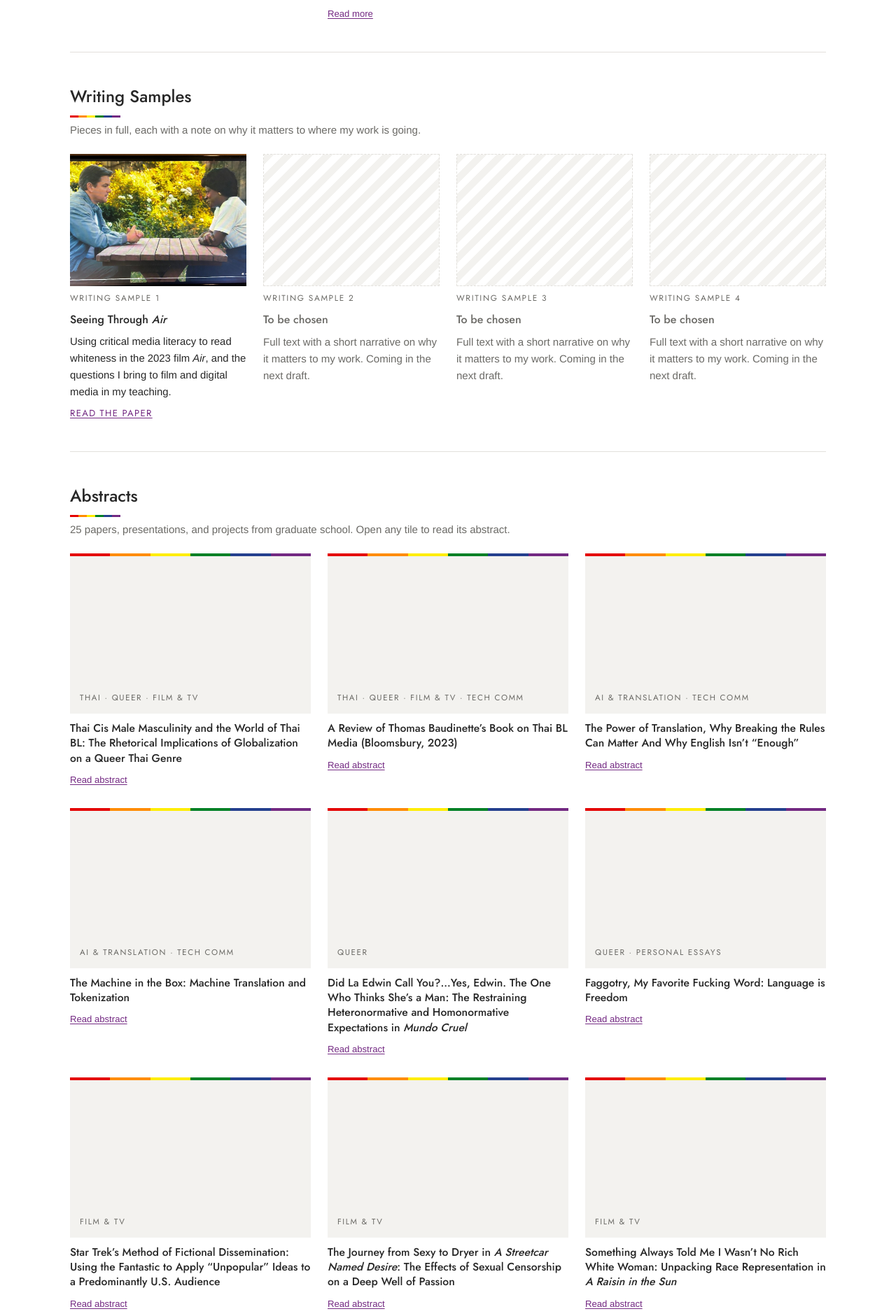
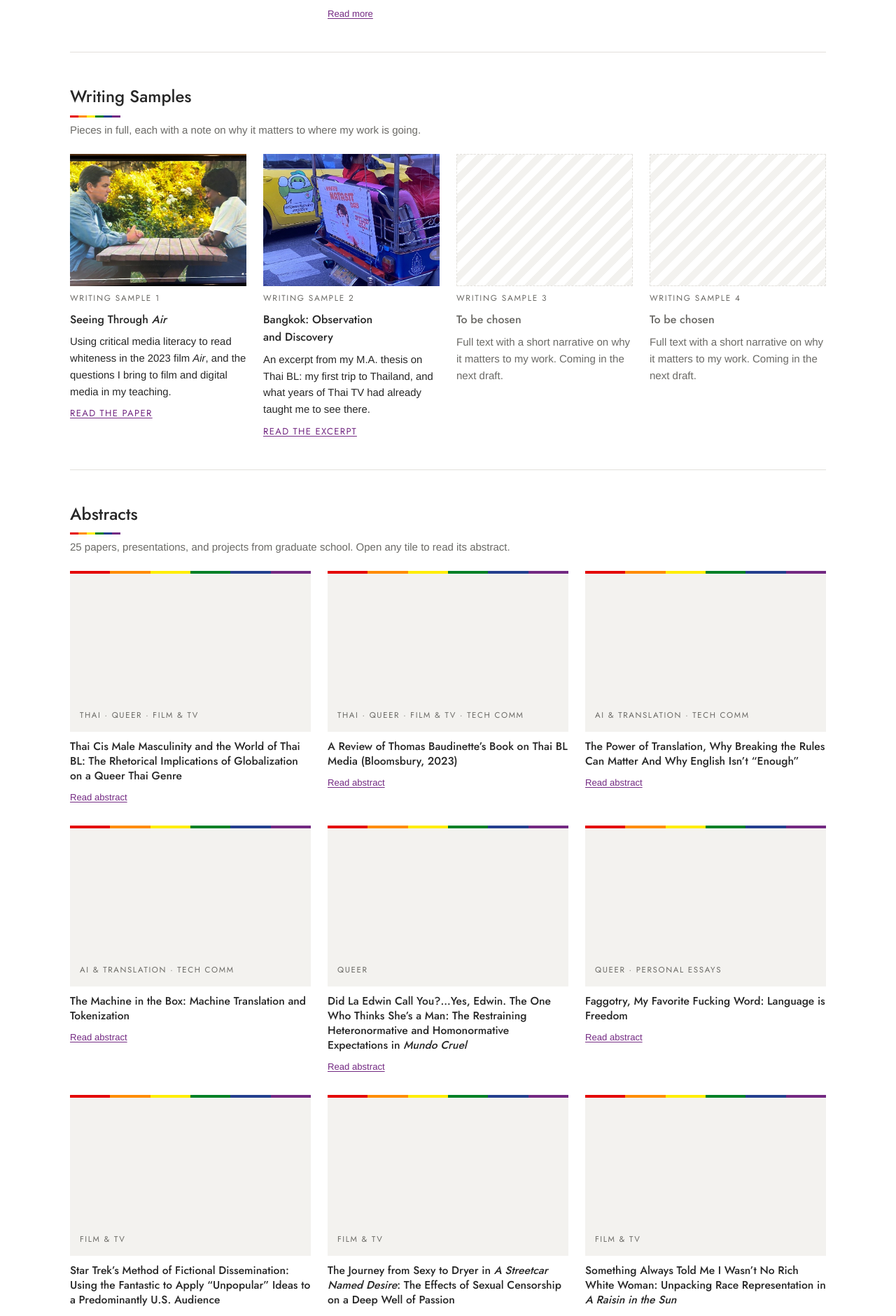
Before and after one commit to prof-richriddle/portfolio, a Jekyll site: the page built from portfolio.html, in a window 1280 px wide. Shown: the part 1662-3543 px from the top of the page at 70% size. Built offline with Jekyll 4.4.1, drawn with Linux system fonts in a browser that asks for light colours.

Commit message:
Draft: Bangkok thesis excerpt; remove as-submitted notes (not live)
Co-Authored-By: Claude Opus 5.5 <noreply@anthropic.com>
Claude-Session: https://claude.ai/code/session_01LKxkcfdpkeKgywibvvsXFB

```diff
--- a/assets/css/style.css
+++ b/assets/css/style.css
@@ -284,3 +284,9 @@ nav.top a[aria-current="page"] { color: var(--accent); }
 .sample a.read { font-family: var(--display); font-size: .82rem; letter-spacing: .1em; text-transform: uppercase; color: var(--accent); }
 .sample p.teaser { margin: 0; font-size: .93rem; }
 .sample h3 a { color: var(--fg); text-decoration: none; } .sample h3 a:hover, .sample h3 a:focus-visible { text-decoration: underline; }
+.paper .fig { margin: 6px 0; }
+.paper .fig img { margin: 0; }
+.paper .fig figcaption { font-size: .85rem; font-style: italic; color: var(--muted); margin-top: 6px; text-align: center; }
+.fig-pair { display: grid; grid-template-columns: repeat(auto-fit, minmax(min(100%, 240px), 1fr)); gap: 14px; align-items: start; }
+.paper blockquote { margin: 0 0 0 2em; }
+.paper blockquote p { font-size: .98rem; }
--- a/portfolio.html
+++ b/portfolio.html
@@ -74,7 +74,15 @@ title: Portfolio
       <p class="teaser">Using critical media literacy to read whiteness in the 2023 film <i>Air</i>, and the questions I bring to film and digital media in my teaching.</p>
       <a class="read" href="{{ '/sample-air.html' | relative_url }}" aria-label="Read the paper: Seeing Through Air">Read the paper</a>
     </div>
-    {% for i in (2..4) %}
+    <!-- Writing sample 2 -->
+    <div class="sample">
+      <a href="{{ '/sample-bangkok.html' | relative_url }}" tabindex="-1" aria-hidden="true"><img class="sample-img" src="{{ '/assets/images/samples/bkk-tuktuk.jpg' | relative_url }}" alt="" loading="lazy"></a>
+      <p class="kind">Writing sample 2</p>
+      <h3><a href="{{ '/sample-bangkok.html' | relative_url }}">Bangkok: Observation and Discovery</a></h3>
+      <p class="teaser">An excerpt from my M.A. thesis on Thai BL: my first trip to Thailand, and what years of Thai TV had already taught me to see there.</p>
+      <a class="read" href="{{ '/sample-bangkok.html' | relative_url }}" aria-label="Read the excerpt: Bangkok, Observation and Discovery">Read the excerpt</a>
+    </div>
+    {% for i in (3..4) %}
     <div class="sample">
       <div class="sample-band" aria-hidden="true"></div>
       <p class="kind">Writing sample {{ i }}</p>
--- /dev/null
+++ b/sample-bangkok.html
@@ -0,0 +1,79 @@
+---
+layout: default
+title: "Writing Sample: Bangkok, Observation and Discovery"
+---
+<!-- ===== WRITING SAMPLE 2 ===== -->
+<article class="paper">
+  <p class="kind"><a href="{{ '/portfolio.html#samples' | relative_url }}">← Back to Writing Samples</a></p>
+  <h1>Bangkok, Thailand – Observation and Discovery</h1>
+  <p class="meta">Rich Riddle · Excerpt from Chapter 4 of my M.A. thesis on Thai BL, 2023</p>
+
+  <aside class="why">
+    <h2>Why this piece <span class="draft">Draft</span></h2>
+    <p>This excerpt comes from my M.A. thesis, an autoethnography about how Thai BL changed the way I see gender, religion, and my own country. In July 2022, I went to Thailand for the first time. This section records what I observed there: places and things, not people. It’s where my work in Thailand starts, and it’s work I plan to keep doing, reading Thai media and the culture around it without only using a US lens.</p>
+  </aside>
+
+<p>Ultimately as the world progressed through COVID, and I finished my undergraduate studies and began my career in academia as a student of rhetoric and composition, Thailand would eventually open itself up again to foreign visitors. It is here that Thai BL had a huge and outstanding impact on my life. Mr. Homebody himself would be traveling overseas for the first time, alone, to a new place, although as I found out—thanks to thousands of hours of Thai television—not entirely unfamiliar.</p>
+<p>When I first arrived in Thailand in July 2022, I was surprised to see Thai BL stars on so many public advertisements. I saw them in the mall, on the sky train (an elevated rapid transit system officially called BTS), and on billboards and tuktuks alike. Shown below is the birthday wish for the actor “Nat” Natasitt Uareksit known for his roles in Thai BL series, like <i>Why R U?</i> (2020), <i>Y-Destiny</i> (2021), and <i>Cutie Pie</i> (2022). (The angle captured was not ideal, but the tuktuk was moving and I only had side access from the pedestrian sidewalk.)</p>
+<figure class="fig">
+  <img src="{{ '/assets/images/samples/bkk-tuktuk.jpg' | relative_url }}" width="777" height="583" loading="lazy" alt="The back of a tuktuk in Bangkok traffic, with a pink sign reading “Happy Natasit Day” and a photo of the actor.">
+  <figcaption>Figure 13 “Nat” Natasitt Uareksit Wished a Happy Birthday on the Back of a Tuktuk</figcaption>
+</figure>
+<p>Peter Jackson in 1999 discussed how Thailand addressed the HIV/AIDS epidemic. Although I acknowledge that prejudice against queer folk still exists in Thailand, I found Thai society was remarkably integrated in terms of protecting vulnerable populations. There seems to be a blend of both private interests and public systems that support sexual well-being in tandem. When I expressed interest in visiting Thailand to visit potential places to live and work in or around the gay district of Bangkok, sĕe lom (<span lang="th">สีลม</span>) (often written as Silom), Teacher Nick provided a list of suggestions. One that he insisted on was a favorite neighborhood restaurant, Cabbages &amp; Condoms (CC). CC started in the 1970s as a humble vegetable stand that sold “vegetables, along with lace panties, T-shirts, key chains, condoms, and oral contraceptives.” It has supported safe sex and family planning for decades. It has expanded to different regions, and countries, but the original location in Bangkok still exists. As stated on their website, CC considers itself “a ‘Business for Social Progress’, and all profits support The Population &amp; Community Development Association (PDA) and its programs in primary health, education, HIV/AIDS, rural development, environment and water etc.” It was shocking, almost, to my American eyes that a company in Thailand was so progressive.</p>
+<p>I would later learn that CC’s founder, Mechai Viravaidya, aka Mr. Condom, also served in public roles such as senator, minister for “tourism, information and AIDS,” surviving, politically, through multiple military coups, and as part of an NGO. In 2007 Viravaidya’s organization, PDA, “was awarded the 2007 Bill &amp; Melinda Gates Foundation's Gates Award [for Global Health] in recognition of its pioneering work in family planning and HIV/AIDS prevention. This award came with funds of $1,000,000” (Viravaidya). Perhaps if I had known in advance that Viravaidya was such a prolific advocate, I would have been less shocked to see a two-story digital billboard advocating for the LGBTQ+ community use of PrEP (a way to prevent the contraction of HIV) and condoms for the safest sex possible.</p>
+<p>Having studied Thai language, Thai BL, and about Thailand in general from afar, it took going there to realize how very stuck in a US/Western view of the world—of the US and its “superior” nature—I truly was. Before going to Thailand, before even starting graduate school, I thought that perhaps I was just too much of a “fanboy” to ever look at the situation without bias. I discovered it was not so difficult.</p>
+<p>It was humbling to realize how, in some ways, we—the great US—are much farther behind Thailand. Years behind. In 1991, a five-year-old Megan Phelps-Roper, a former member of the Westboro Baptist Church, held up a sign in the US that said “Gays Are Worthy of Death (ROM. 1:32)” (Padawer). I did not hold up that sign as a young child, but in the late 80s and early 90s I was taken to anti-abortion protests. I did hear the adults saying, with righteous indignation, that HIV/AIDS was God’s punishment on the homosexuals. While the US was embroiled in a health-religion-good-evil debate on HIV/AIDS, Thailand was actively focusing their energy on making progress. In a 2003 interview Mr. Condom is quoted as saying (regarding his role as minister for tourism, information, and AIDS):</p>
+<blockquote><p>So [in 1991] everyone that was involved in contact—be it in agriculture, be it in education, be it in interior—everyone had a role in passing on the message to the people in urban and rural settings. We have education in schools starting in primary school at fourth grade all the way up to the university, in the workplace, in the offices, in the villages. Gas stations were involved, helping to print AIDS information in what we called AIDS Safety Tips, and also giving out condoms. We had Avon ladies walking around selling their products with a special AIDS Safety Tips, printed by Avon, with the message of Avon on one side and knowledge about HIV/AIDS on the other side. Insurance companies, banks, everyone was involved. We even had policemen giving out condoms with parking tickets. We called that a Cops and Rubbers program. (Viravaidya 8)</p></blockquote>
+<p>Although on the skytrain I was noticeably taller, and wider, than the average Thai person as I reflected on some of our paralleled histories, I felt very small. I recalled the wonderful show opener by Will McAvoy (played by Jeff Daniels) in <i>The Newsroom</i> (2012). Presumptively asked why America was the greatest country in the world, he responded instead, “It’s not the greatest country in the world, professor, that’s my answer.” Two parts of his response stand out, in light of my trip and research:</p>
+<blockquote><p>…with a straight face, you're gonna tell students that America is so star-spangled awesome that we're the only ones in the world who have freedom? Canada has freedom. Japan has freedom. The UK, France, Italy, Germany, Spain, Australia, Belgium has freedom! So, 207 sovereign states in the world, like 180 of 'em have freedom.</p></blockquote>
+<p>McAvoy continues:</p>
+<blockquote><p>There is absolutely no evidence to support the statement that we're the greatest country in the world. We're 7th in literacy, 27th in math, 22nd in science, 49th in life expectancy, 178th in infant mortality, 3rd in median household income, number 4 in labor force and number 4 in exports. We lead the world in only three categories: number of incarcerated citizens per capita, number of adults who believe angels are real and defense spending—where we spend more than the next 26 countries combined, 25 of whom are allies…. So, when you ask what makes us the greatest country in the world, I don't know what the fuck you're talking about! Yosemite?</p></blockquote>
+<p>Although not perfect, in some ways, I found that Thailand was better at co-existing. Not without truth is it called the Land of Smiles; it is a reserved, polite, predominately conservative country with deep religious and cultural ties to Buddhism. But it is also a place where the social good matters. It is also, increasingly, a place where certain individuals speak out about the issues that matter to them. I found that in its own space—sometimes a literal space—Thai BL has asserted itself in very similar ways.</p>
+<p>On my first full day in Bangkok, I wanted to see the GMM Grammy Building located in a region not too far from Thailand’s most well-known university, Chulalongkorn, as well as Thailand’s predominately gay district, sĕe lom, easily accessible and just a few meters from the Sala Daeng BTS Skytrain station. I also visited GMMTV, the leader in terms of number of series of Thai BL made. GMMTV is a television production and talent agent subsidiary of GMM Grammy, the largest media conglomerate in Thailand (Newell), and it was on my list of places to visit. It was rainy season, and I had walked a few kilometers to take in the sights, but I found the building and the 30<sup>th</sup> floor of the Grammy building where I could get my Thai BL merchandise fix. I would also, days later find Chinatown and its own collection of Thai BL merchandise.</p>
+<div class="fig-pair">
+  <figure class="fig">
+    <img src="{{ '/assets/images/samples/bkk-gmmtv-shop.jpg' | relative_url }}" width="595" height="446" loading="lazy" alt="The glass entrance of the GMMTV shop, with the GMMTV logo on a lit wall and a shopper inside.">
+    <figcaption>Figure 14 [left] An Establishing Shot of the GMMTV Shop in the Grammy Building, 30<sup>th</sup> Floor</figcaption>
+  </figure>
+  <figure class="fig">
+    <img src="{{ '/assets/images/samples/bkk-gmmtv-merch.jpg' | relative_url }}" width="585" height="439" loading="lazy" alt="Shelves in the GMMTV shop holding plush dolls of actors, photo cards, and T-shirts.">
+    <figcaption>Figure 15 [right] A Close Up of Available Merchandise in the GMMTV Shop</figcaption>
+  </figure>
+</div>
+<div class="fig-pair">
+  <figure class="fig">
+    <img src="{{ '/assets/images/samples/bkk-chinatown-vendor.jpg' | relative_url }}" width="582" height="437" loading="lazy" alt="A crowded Chinatown street stall with walls and tables of small merchandise in plastic sleeves.">
+    <figcaption>Figure 16 [left] An Establishing Shot of a Chinatown Street Vendor Selling Thai BL Merchandise</figcaption>
+  </figure>
+  <figure class="fig">
+    <img src="{{ '/assets/images/samples/bkk-chinatown-bag.jpg' | relative_url }}" width="450" height="484" loading="lazy" alt="A tote bag hanging at the stall, printed with two actors and the words “Bright Win.”">
+    <figcaption>Figure 17 [right] An Example of Chinatown Street Vendor Merchandise</figcaption>
+  </figure>
+</div>
+<p>A number of times since 2019 I’d seen all types of advertisements either as commercials baked in the first few seconds of a YouTube video, or obvious on-the-nose product placements, acted out as almost an aside by the characters—there are few casually placed items like in US television or Hollywood film, with its random can of Coke placed on a table or other types of seen-but-not-mentioned placement. Not in Thailand. Not with Thai BL, a genre that sometimes lacks deep pockets, especially outside of GMMTV productions.</p>
+<p>But it was this “refreshing” drink that the men of Thai BL perpetually handed each other. I had a desperate desire to drink Oishi Honey, as advertised, a green tea, low in calorie and honey flavored. A product of Thailand, it is actually Japanese inspired (not unlike Thai BL) with other flavors—but I was only stuck on honey, a testament to the marketing power and brand placement in Thai BL. For approximately 20 baht (or approximately $0.60 USD), I certainly had my fill. However there were other components of Thai BL I could only see but not do.</p>
+<p>Certain “scenes” from my trip surreally matched to what I had seen on TV. Friends walking from class—always in school uniform. Friends playing soccer—perhaps still in school uniform. Friends eating lunch, outdoors, by a canteen—obviously still in school uniforms. And certainly, the superiority of the Faculty (major) of Engineering to others, like the Faculty of Education. Although the differences in size are difficult to tell apart in the photos below—the proximity to which I could approach being a factor in distance and angle—the engineering sign is more than twice as large, adorned with both the country flag and the yellow flag, representing royalty and the king. Its shrubbery is also well maintained, unlike the sign for education. I’m not slighting the situation—but simply pointing out that Thai BL is a distributor of the state of things in Thailand and reflects the rhetorical decisions made to both me, and the broader international audience.</p>
+<div class="fig-pair">
+  <figure class="fig">
+    <img src="{{ '/assets/images/samples/bkk-faculty-education.jpg' | relative_url }}" width="628" height="461" loading="lazy" alt="A modest stone sign reading “Faculty of Education” in Thai and English, with overgrown shrubs around it.">
+    <figcaption>Figure 18 [left] The Faculty of Education’s Smaller and Modest Sign</figcaption>
+  </figure>
+  <figure class="fig">
+    <img src="{{ '/assets/images/samples/bkk-faculty-engineering.jpg' | relative_url }}" width="551" height="450" loading="lazy" alt="A larger sign reading “Faculty of Engineering” in Thai and English, with the Thai flag and a yellow royal flag beside it and trimmed shrubs.">
+    <figcaption>Figure 19 [right] The Faculty of Engineering—the Largest Faculty Sign on Campus</figcaption>
+  </figure>
+</div>
+
+<h2>Works Cited</h2>
+<div class="refs">
+<p>Cabbages &amp; Condoms. http://www.cabbagesandcondoms.net.</p>
+<p><i>Cutie Pie</i>. Directed by “Aoftion” Kittipat Jampa, performances by “NuNew” Chawarin Perdpiriyawong and “Zee” Pruk Panich. Workpoint TV, 2022.</p>
+<p>Jackson, Peter A., and Nerida M. Cook, editors. <i>Genders and Sexualities in Modern Thailand</i>. Silkworm Books, 1999.</p>
+<p>Newell, Sarah. “This Thailand Tycoon’s Private Palace Is a Pool-Filled Oasis.” <i>Bloomberg</i>, 24 Mar. 2016, www.bloomberg.com/news/articles/2016-03-24/thailand-tycoon-s-private-palace-is-an-pool-filled-oasis.</p>
+<p>Padawer, Ruth. “At 5, She Protested Homosexuality. Now She Protests the Church That Made Her Do It.” <i>The New York Times</i>, 8 Oct. 2019, www.nytimes.com/2019/10/08/books/review/megan-phelps-roper-unfollow.html.</p>
+<p><i>The Newsroom</i>. Created by Aaron Sorkin, performance by Jeff Daniels. HBO Entertainment, 2012.</p>
+<p>Viravaidya, Mechai “Mr. Condom.” Interview with Deborah McFarlane. 6 Oct 2003.</p>
+<p><i>Why R U?</i>. Directed by “Cheewin” Thanamin Wongskulphat, and “Benz” Bancha, performance by “Nat” Natasitt Uareksit. GMM One, 2020.</p>
+<p><i>Y-Destiny</i>. Directed by “Cheewin” Thanamin Wongskulphat, performance by “Nat” Natasitt Uareksit. AIS Play, 2021.</p>
+</div>
+</article>
```
Also changed, not shown: sample-air.html (+0 -1 lines), assets/images/samples/bkk-chinatown-bag.jpg (added), assets/images/samples/bkk-chinatown-vendor.jpg (added), assets/images/samples/bkk-faculty-education.jpg (added), assets/images/samples/bkk-faculty-engineering.jpg (added), assets/images/samples/bkk-gmmtv-merch.jpg (added), assets/images/samples/bkk-gmmtv-shop.jpg (added), assets/images/samples/bkk-tuktuk.jpg (added).
